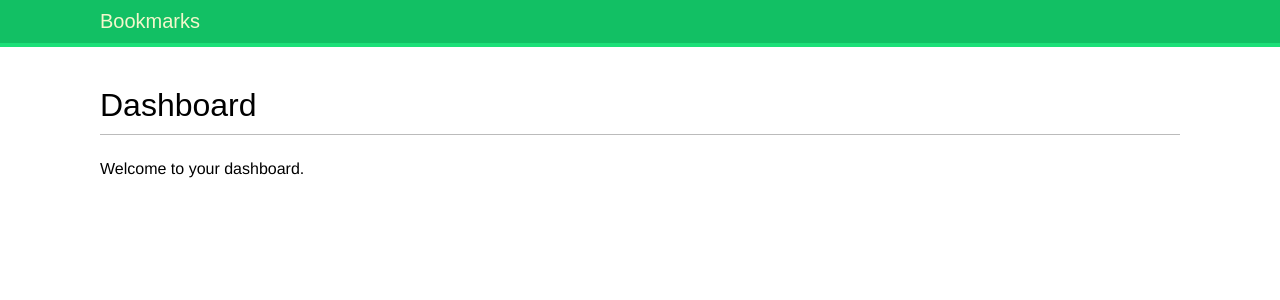
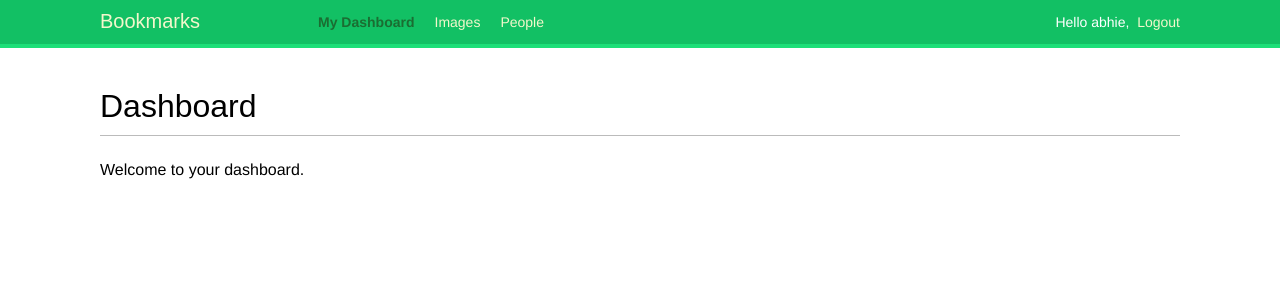
Before and after one commit to abhie-lp/image-share, a Django app: page /account/ in a window 1280 px wide. Shown: the top 300 px of the page. Run offline with Django 3.2, Linux system fonts and the light colour scheme; a user stored in the database is signed in; some web fonts are replaced.

Commit message:
Changed base.html UI

```diff
--- a/accounts/templates/base.html
+++ b/accounts/templates/base.html
@@ -12,6 +12,27 @@
 <body>
   <div id="header">
     <span class="logo">Bookmarks</span>
+    {% if user.is_authenticated %}
+      <ul class="menu">
+        <li {% if section == 'dashboard' %}class="selected"{% endif %}>
+          <a href="{% url 'dashboard' %}">My Dashboard</a>
+        </li>
+        <li {% if section == 'images' %}class="selected"{% endif %}>
+          <a href="#% url 'images' %}">Images</a>
+        </li>
+        <li {% if section == 'people' %}class="selected"{% endif %}>
+          <a href="#% url 'people' %}">People</a>
+        </li>
+      </ul>
+    {% endif %}
+
+    <span class="user">
+      {% if user.is_authenticated %}
+        Hello {{user.username}},&nbsp; <a href="{% url 'logout' %}">Logout</a>
+      {% else %}
+        <a href="{% url 'login' %}">Login</a>
+      {% endif %}
+    </span>
   </div>
   <div id="content">
     {% block content %}
```
Also changed, not shown: db.sqlite3.
